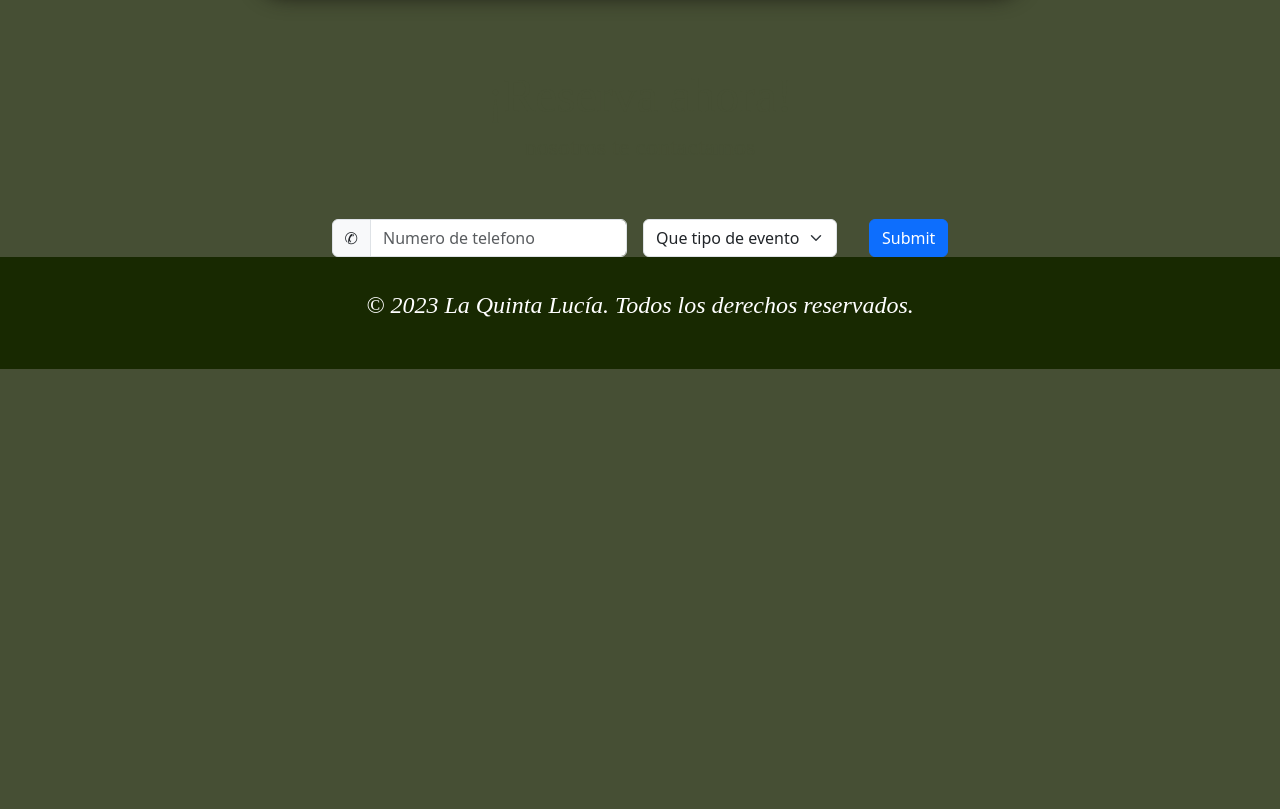
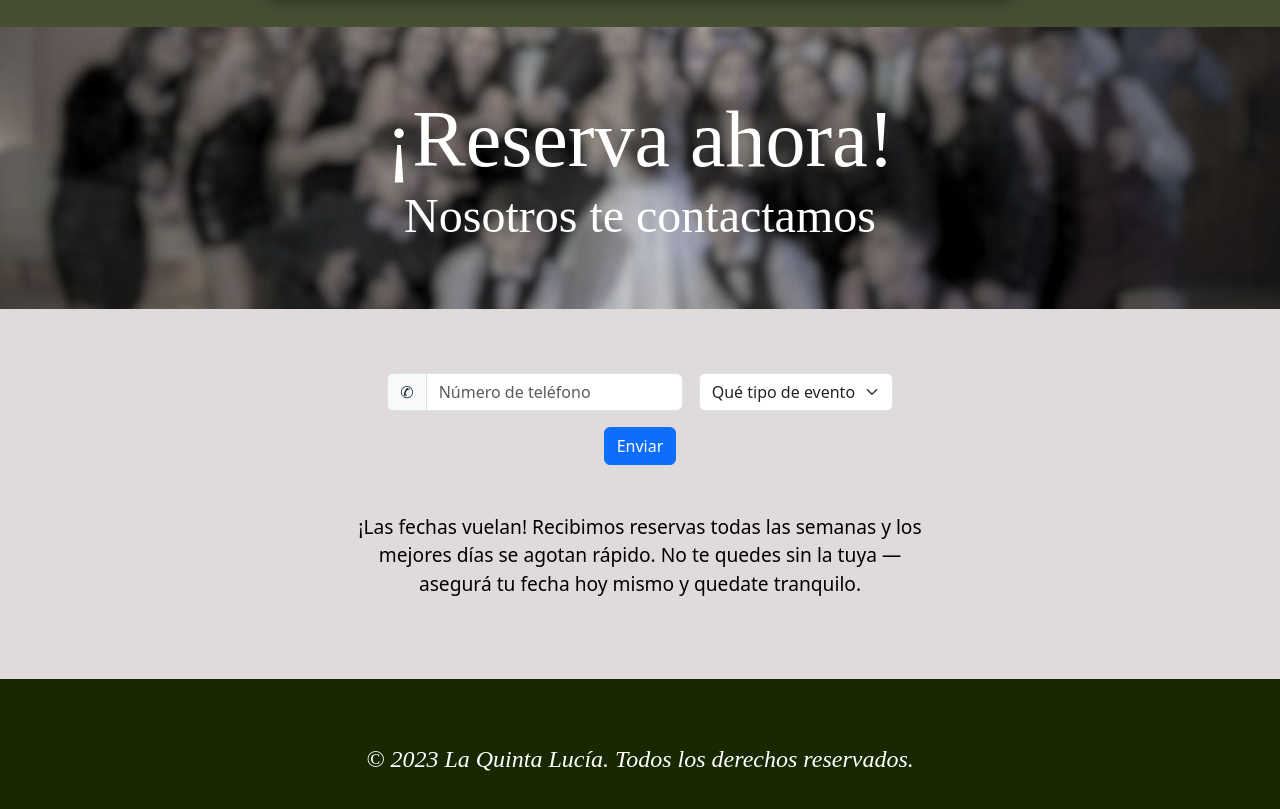
Before and after one commit to Lautyn/DW-69210-lautycoder, a plain HTML site: page pages/reservar.html in a window 1280 px wide. Shown: the part 119-928 px from the top of the page. Before the commit the page ends 800 px from the top, so only its background shows below. Drawn offline with nearby package versions, Linux system fonts and the light colour scheme; a web font is replaced by a local one.

Commit message:
Cambie pagina de reservar

```diff
--- a/pages/reservar.html
+++ b/pages/reservar.html
@@ -20,7 +20,7 @@
 </head>
 <body>
     <header>
-        <nav class="navbar navbar-expand-lg navbar-dark" style="background-color: #1D1D14;">
+        <nav class="navbar navbar-expand-lg navbar-dark" style="background-color: #1d1d14;">
                 <div class="container">
                   <a class="navbar-brand" href="../index.html">
                     <img src="../medios/LOGO QUINTA.png" alt="Logo" style="height: 60px; margin-left: 20px;">
@@ -41,26 +41,26 @@
 
     </header>
 
-     <main>
-  <div class="container-textos text-center">
-    <h1 class="h1-contacto">¡Reserva ahora!</h1>
-    <h2>nosotros te contactamos</h2>
-  </div>
+<main>
+  <div class="fondo-reservar">
+  <h1>¡Reserva ahora!</h1>
+  <h2>Nosotros te contactamos</h2>
+</div>
 
   <div class="formulario-contacto-container">
     <form class="formulario-contacto row row-cols-lg-auto g-3 align-items-center justify-content-center">
       <div class="col-12">
-        <label class="visually-hidden" for="inlineFormInputGroupUsername">Numero de telefono</label>
+        <label class="visually-hidden" for="inlineFormInputGroupTelefono">Número de teléfono</label>
         <div class="input-group">
           <div class="input-group-text">✆</div>
-          <input type="text" class="form-control" id="inlineFormInputGroupUsername" placeholder="Numero de telefono">
+          <input type="text" class="form-control" id="inlineFormInputGroupTelefono" placeholder="Número de teléfono">
         </div>
       </div>
 
       <div class="col-12">
-        <label class="visually-hidden" for="inlineFormSelectPref">Preference</label>
-        <select class="form-select" id="inlineFormSelectPref">
-          <option selected>Que tipo de evento</option>
+        <label class="visually-hidden" for="inlineFormSelectEvento">Tipo de evento</label>
+        <select class="form-select" id="inlineFormSelectEvento">
+          <option selected>Qué tipo de evento</option>
           <option value="1">Fiesta de 15 / 18</option>
           <option value="2">Casamiento</option>
           <option value="3">Egresados</option>
@@ -68,14 +68,12 @@
       </div>
 
       <div class="col-12">
-
+        <button type="submit" class="btn btn-primary">Enviar</button>
       </div>
-
-      <div class="col-12">
-        <button type="submit" class="btn btn-primary">Submit</button>
-      </div>
+      <p> ¡Las fechas vuelan! Recibimos reservas todas las semanas y los mejores días se agotan rápido. No te quedes sin la tuya — asegurá tu fecha hoy mismo y quedate tranquilo.</p>
     </form>
   </div>
+
 </main>
 
 
--- a/sass/estilos.scss
+++ b/sass/estilos.scss
@@ -15,7 +15,9 @@
 
 @import "partials/index";
 
-//ultimo partial mediaQueries
+@import "partials/reservar";
+
+
 
 
 
--- a/sass/partials/_reservar.scss
+++ b/sass/partials/_reservar.scss
@@ -15,14 +15,37 @@ $cormorant: 'Cormorant Garamond', serif;
     justify-content:$just-c ;
 }
 
+.fondo-reservar {
+    background-image: url('../../medios/reservar/fondo-reservar.jpg');
+    background-size: cover;
+    background-position: center;
+}
 
+h1, h2 {
+  font-family: $cormorant;
+  color: $blanco;
+  text-align: center;
+  margin: 0;
 
- .formulario-contacto-container {
+}
+
+h1 {
+  font-size: 5rem;
+  padding-top: 4rem;
+}
+
+h2 {
+  font-size: 3rem;
+  padding-bottom: 4rem;
+}
+
+.formulario-contacto-container {
   display: flex;
   justify-content: center;
-  margin-top: 2rem;
-  margin-bottom: 4rem;
-
+  padding: 0 15px; // un poco de padding en los costados para móviles
+  padding-top: 4rem;
+  padding-bottom: 4rem;
+  background-color: $blanco-oscuro;
 }
 
 .formulario-contacto {
@@ -30,6 +53,19 @@ $cormorant: 'Cormorant Garamond', serif;
   max-width: 600px;
 }
 
-main {
-  padding-bottom: 4rem;
+p {
+  padding-top: 2rem;
+  font-size: 1.2rem;
+  color: $negro;
+  text-align: center;
 }
+
+@media (max-width: 768px) {
+  h1 {
+    font-size: 2.2rem;
+  }
+
+  h2 {
+    font-size: 1.2rem;
+  }
+}
```
Also changed, not shown: css/estilos.css, medios/reservar/fondo-reservar.jpg (added), 1 other file.
